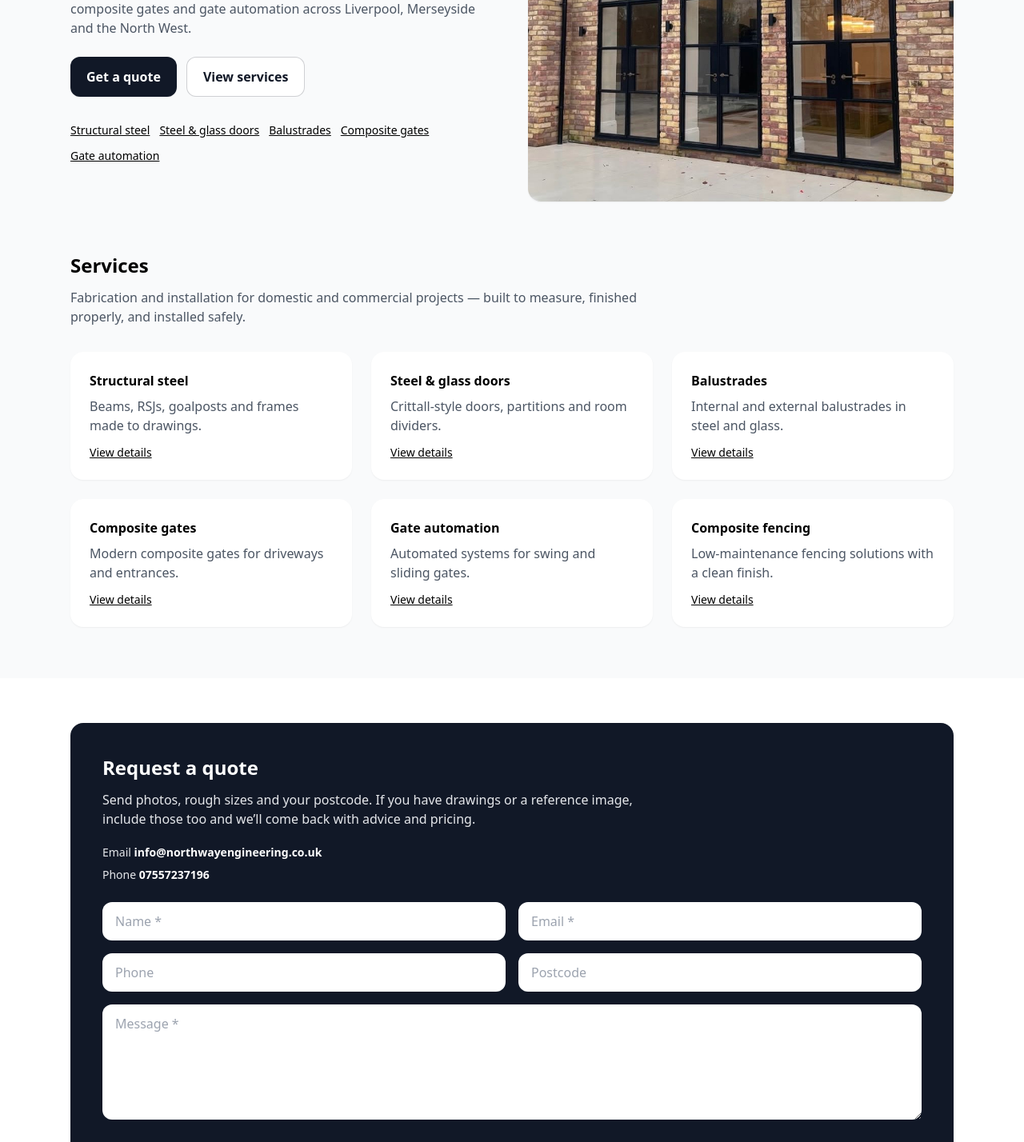
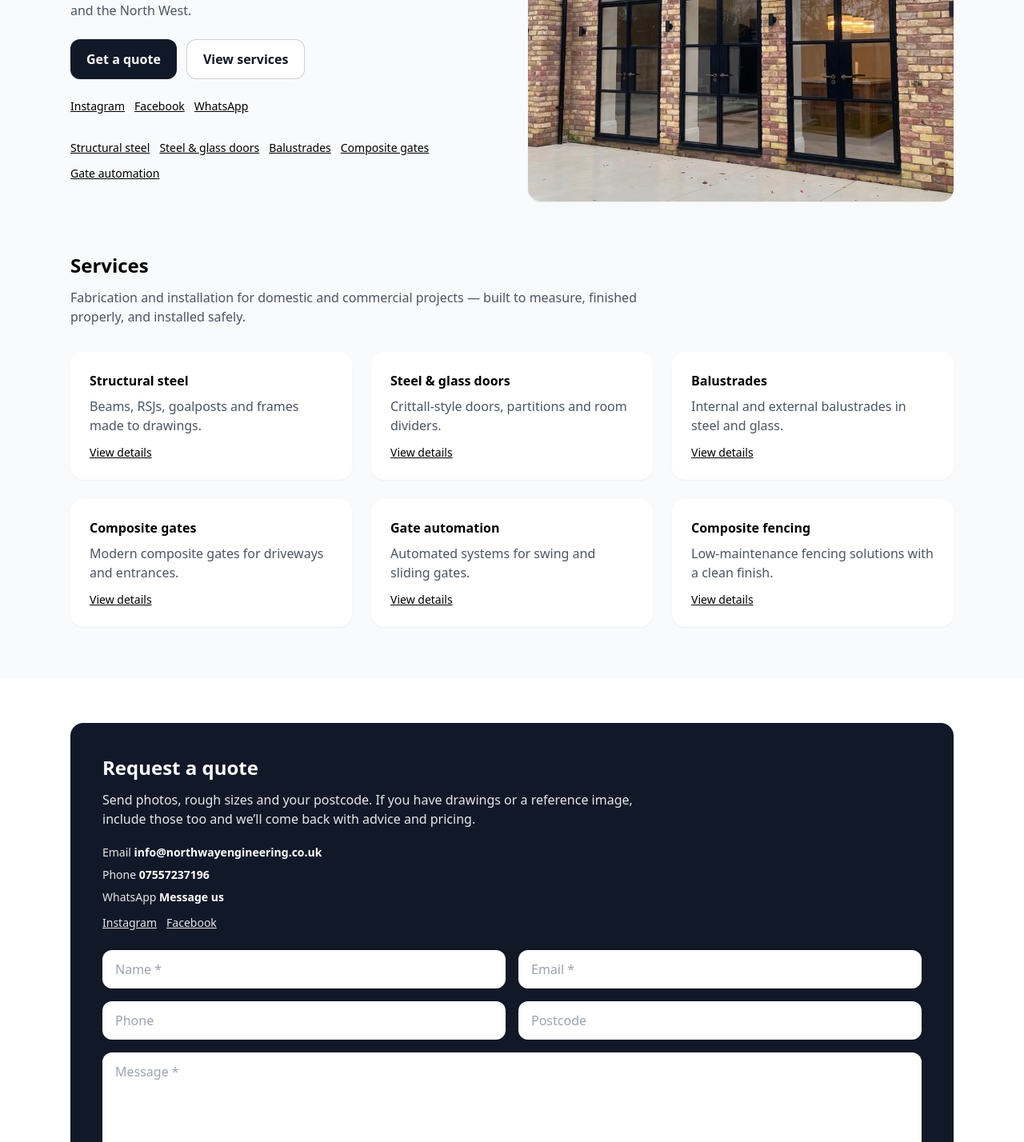
Before and after one commit to giuseppe101-arch/northway-engineering-site2, a Next.js app: page / in a window 1280 px wide. Shown: the part 340-1768 px from the top of the page at 80% size. Built offline with nearby package versions, Linux system fonts and the light colour scheme.

Commit message:
Update index.jsx

```diff
--- a/pages/index.jsx
+++ b/pages/index.jsx
@@ -11,6 +11,10 @@ export default function HomePage() {
 
   const PHONE_RAW = "07557237196";
   const PHONE_INTL = "+447557237196";
+
+  const INSTAGRAM_URL = "https://www.instagram.com/northwayengineering";
+  const FACEBOOK_URL = "https://www.facebook.com/northwayengineering";
+  const WHATSAPP_URL = "https://wa.me/447557237196";
 
   const LOCAL_BUSINESS_SCHEMA = {
     "@context": "https://schema.org",
@@ -104,10 +108,7 @@ export default function HomePage() {
           name="description"
           content="Northway Engineering — bespoke steel fabrication, structural steel, steel & glass doors, balustrades and gates across Liverpool and the North West."
         />
-        <link
-          rel="canonical"
-          href="https://www.northwayengineering.co.uk/"
-        />
+        <link rel="canonical" href="https://www.northwayengineering.co.uk/" />
         <script
           id="ld-local-business"
           type="application/ld+json"
@@ -116,9 +117,7 @@ export default function HomePage() {
       </Head>
 
       <BreadcrumbSchema
-        items={[
-          { name: "Home", item: "https://www.northwayengineering.co.uk/" },
-        ]}
+        items={[{ name: "Home", item: "https://www.northwayengineering.co.uk/" }]}
       />
 
       <Header />
@@ -132,8 +131,8 @@ export default function HomePage() {
               </h1>
               <p className="mt-4 text-gray-600 max-w-xl">
                 Bespoke steelwork, structural steel, steel &amp; glass doors,
-                balustrades, composite gates and gate automation across
-                Liverpool, Merseyside and the North West.
+                balustrades, composite gates and gate automation across Liverpool,
+                Merseyside and the North West.
               </p>
 
               <div className="mt-6 flex flex-wrap gap-3">
@@ -148,6 +147,33 @@ export default function HomePage() {
                   className="inline-flex items-center justify-center rounded-xl border border-gray-900/20 bg-white text-gray-900 px-5 py-3 font-semibold"
                 >
                   View services
+                </a>
+              </div>
+
+              <div className="mt-6 flex flex-wrap gap-3 text-sm">
+                <a
+                  href={INSTAGRAM_URL}
+                  target="_blank"
+                  rel="noopener noreferrer"
+                  className="underline"
+                >
+                  Instagram
+                </a>
+                <a
+                  href={FACEBOOK_URL}
+                  target="_blank"
+                  rel="noopener noreferrer"
+                  className="underline"
+                >
+                  Facebook
+                </a>
+                <a
+                  href={WHATSAPP_URL}
+                  target="_blank"
+                  rel="noopener noreferrer"
+                  className="underline"
+                >
+                  WhatsApp
                 </a>
               </div>
 
@@ -265,6 +291,35 @@ export default function HomePage() {
                     {PHONE_RAW}
                   </a>
                 </p>
+                <p>
+                  WhatsApp{" "}
+                  <a
+                    href={WHATSAPP_URL}
+                    target="_blank"
+                    rel="noopener noreferrer"
+                    className="font-semibold text-white hover:underline"
+                  >
+                    Message us
+                  </a>
+                </p>
+                <p className="pt-1 flex flex-wrap gap-3">
+                  <a
+                    href={INSTAGRAM_URL}
+                    target="_blank"
+                    rel="noopener noreferrer"
+                    className="underline"
+                  >
+                    Instagram
+                  </a>
+                  <a
+                    href={FACEBOOK_URL}
+                    target="_blank"
+                    rel="noopener noreferrer"
+                    className="underline"
+                  >
+                    Facebook
+                  </a>
+                </p>
               </div>
 
               <form
@@ -337,6 +392,15 @@ export default function HomePage() {
                   </button>
 
                   <a
+                    href={WHATSAPP_URL}
+                    target="_blank"
+                    rel="noopener noreferrer"
+                    className="inline-flex items-center justify-center rounded-xl border border-white/30 text-white px-5 py-3 font-semibold"
+                  >
+                    WhatsApp us
+                  </a>
+
+                  <a
                     href="mailto:info@northwayengineering.co.uk"
                     className="inline-flex items-center justify-center rounded-xl border border-white/30 text-white px-5 py-3 font-semibold"
                   >
```
